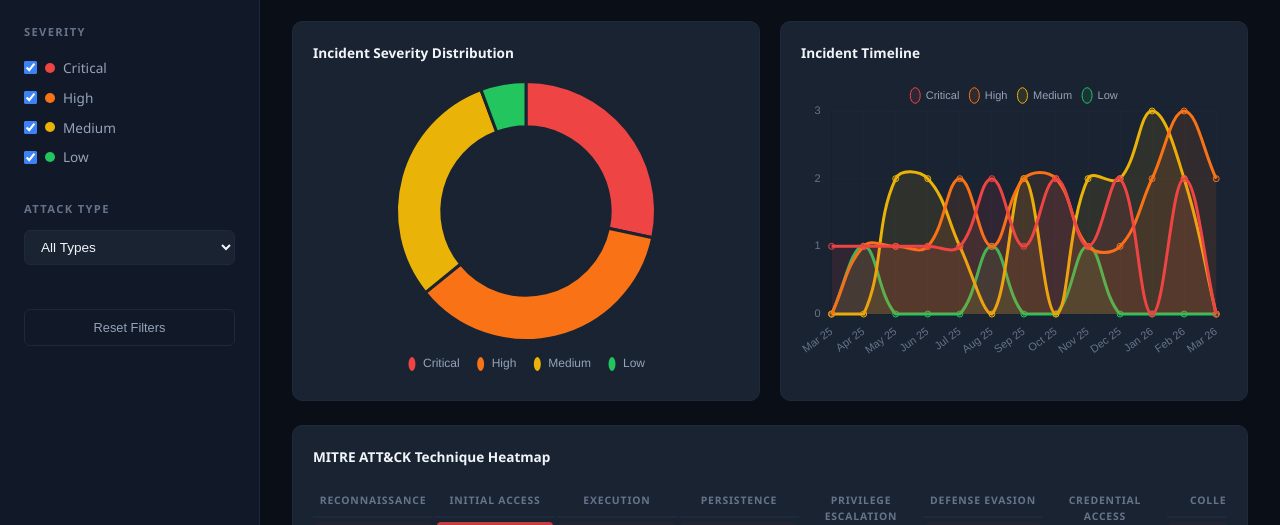
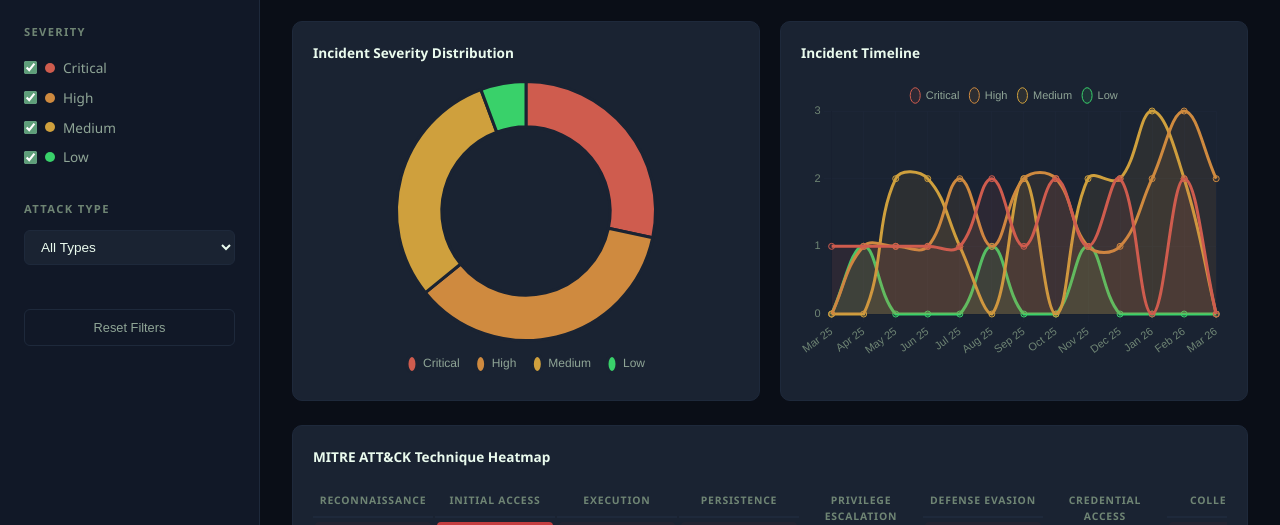
Before and after one commit to Freddricklogan/cybersecurity-incident-dashboard, a plain HTML site: page index.html in a window 1280 px wide. Shown: the part 211-736 px from the top of the page. Drawn offline with nearby package versions, Linux system fonts and the light colour scheme.

Commit message:
Matrix reskin: phosphor green on near-black with neutral accents (retire teal/navy/rainbow neon)

```diff
--- a/css/style.css
+++ b/css/style.css
@@ -5,15 +5,15 @@
     --bg-secondary: #111827;
     --bg-card: #1a2332;
     --border: #1e293b;
-    --text-primary: #f1f5f9;
-    --text-secondary: #94a3b8;
-    --text-muted: #64748b;
-    --critical: #ef4444;
-    --high: #f97316;
-    --medium: #eab308;
-    --low: #22c55e;
-    --accent: #3b82f6;
-    --accent-dim: rgba(59, 130, 246, 0.15);
+    --text-primary: #eafbee;
+    --text-secondary: #8fa596;
+    --text-muted: #6f8574;
+    --critical: #cf5c4e;
+    --high: #cf8a3f;
+    --medium: #cfa03d;
+    --low: #39d16a;
+    --accent: #5f9e7a;
+    --accent-dim: rgba(95, 158, 122, 0.15);
 }
 
 body {
@@ -426,7 +426,7 @@ tbody tr {
 }
 
 tbody tr:hover {
-    background: rgba(59, 130, 246, 0.05);
+    background: rgba(95, 158, 122, 0.05);
 }
 
 tbody td {
@@ -445,10 +445,10 @@ tbody td {
     letter-spacing: 0.05em;
 }
 
-.severity-badge.critical { background: rgba(239,68,68,0.15); color: var(--critical); }
-.severity-badge.high { background: rgba(249,115,22,0.15); color: var(--high); }
-.severity-badge.medium { background: rgba(234,179,8,0.15); color: var(--medium); }
-.severity-badge.low { background: rgba(34,197,94,0.15); color: var(--low); }
+.severity-badge.critical { background: rgba(207, 92, 78,0.15); color: var(--critical); }
+.severity-badge.high { background: rgba(207, 138, 63,0.15); color: var(--high); }
+.severity-badge.medium { background: rgba(207, 160, 61,0.15); color: var(--medium); }
+.severity-badge.low { background: rgba(57, 209, 106,0.15); color: var(--low); }
 
 .status-tag {
     display: inline-block;
@@ -458,10 +458,10 @@ tbody td {
     font-weight: 500;
 }
 
-.status-tag.open { background: rgba(239,68,68,0.1); color: var(--critical); }
-.status-tag.investigating { background: rgba(249,115,22,0.1); color: var(--high); }
-.status-tag.contained { background: rgba(234,179,8,0.1); color: var(--medium); }
-.status-tag.resolved { background: rgba(34,197,94,0.1); color: var(--low); }
+.status-tag.open { background: rgba(207, 92, 78,0.1); color: var(--critical); }
+.status-tag.investigating { background: rgba(207, 138, 63,0.1); color: var(--high); }
+.status-tag.contained { background: rgba(207, 160, 61,0.1); color: var(--medium); }
+.status-tag.resolved { background: rgba(57, 209, 106,0.1); color: var(--low); }
 
 /* Scrollbar */
 ::-webkit-scrollbar { width: 6px; height: 6px; }
--- a/js/dashboard.js
+++ b/js/dashboard.js
@@ -50,7 +50,7 @@ function renderSeverityChart() {
             labels: Object.keys(counts),
             datasets: [{
                 data: Object.values(counts),
-                backgroundColor: ['#ef4444', '#f97316', '#eab308', '#22c55e'],
+                backgroundColor: ['#cf5c4e', '#cf8a3f', '#cfa03d', '#39d16a'],
                 borderColor: '#1a2332',
                 borderWidth: 3
             }]
@@ -62,7 +62,7 @@ function renderSeverityChart() {
             plugins: {
                 legend: {
                     position: 'bottom',
-                    labels: { color: '#94a3b8', padding: 16, usePointStyle: true, pointStyleWidth: 10, font: { size: 12 } }
+                    labels: { color: '#8fa596', padding: 16, usePointStyle: true, pointStyleWidth: 10, font: { size: 12 } }
                 }
             }
         }
@@ -95,10 +95,10 @@ function renderTimelineChart() {
         data: {
             labels,
             datasets: [
-                { label: 'Critical', data: sortedKeys.map(k => monthly[k].Critical), borderColor: '#ef4444', backgroundColor: 'rgba(239,68,68,0.1)', fill: true, tension: 0.4 },
-                { label: 'High', data: sortedKeys.map(k => monthly[k].High), borderColor: '#f97316', backgroundColor: 'rgba(249,115,22,0.1)', fill: true, tension: 0.4 },
-                { label: 'Medium', data: sortedKeys.map(k => monthly[k].Medium), borderColor: '#eab308', backgroundColor: 'rgba(234,179,8,0.1)', fill: true, tension: 0.4 },
-                { label: 'Low', data: sortedKeys.map(k => monthly[k].Low), borderColor: '#22c55e', backgroundColor: 'rgba(34,197,94,0.1)', fill: true, tension: 0.4 }
+                { label: 'Critical', data: sortedKeys.map(k => monthly[k].Critical), borderColor: '#cf5c4e', backgroundColor: 'rgba(207, 92, 78,0.1)', fill: true, tension: 0.4 },
+                { label: 'High', data: sortedKeys.map(k => monthly[k].High), borderColor: '#cf8a3f', backgroundColor: 'rgba(207, 138, 63,0.1)', fill: true, tension: 0.4 },
+                { label: 'Medium', data: sortedKeys.map(k => monthly[k].Medium), borderColor: '#cfa03d', backgroundColor: 'rgba(207, 160, 61,0.1)', fill: true, tension: 0.4 },
+                { label: 'Low', data: sortedKeys.map(k => monthly[k].Low), borderColor: '#39d16a', backgroundColor: 'rgba(57, 209, 106,0.1)', fill: true, tension: 0.4 }
             ]
         },
         options: {
@@ -106,12 +106,12 @@ function renderTimelineChart() {
             maintainAspectRatio: false,
             interaction: { mode: 'index', intersect: false },
             scales: {
-                x: { grid: { color: 'rgba(30,41,59,0.5)' }, ticks: { color: '#64748b', font: { size: 11 } } },
-                y: { grid: { color: 'rgba(30,41,59,0.5)' }, ticks: { color: '#64748b', stepSize: 1, font: { size: 11 } }, beginAtZero: true }
+                x: { grid: { color: 'rgba(30,41,59,0.5)' }, ticks: { color: '#6f8574', font: { size: 11 } } },
+                y: { grid: { color: 'rgba(30,41,59,0.5)' }, ticks: { color: '#6f8574', stepSize: 1, font: { size: 11 } }, beginAtZero: true }
             },
             plugins: {
                 legend: {
-                    labels: { color: '#94a3b8', usePointStyle: true, pointStyleWidth: 10, font: { size: 11 } }
+                    labels: { color: '#8fa596', usePointStyle: true, pointStyleWidth: 10, font: { size: 11 } }
                 }
             }
         }
--- a/js/mitre.js
+++ b/js/mitre.js
@@ -58,7 +58,7 @@ window.renderMitreHeatmap = function(incidents) {
                 const g = Math.round(68 * intensity + 35 * (1 - intensity));
                 const b = Math.round(68 * intensity + 50 * (1 - intensity));
                 cell.style.background = `rgba(${r}, ${g}, ${b}, ${0.2 + intensity * 0.6})`;
-                cell.style.color = '#f1f5f9';
+                cell.style.color = '#eafbee';
             } else {
                 cell.style.background = 'rgba(30, 41, 59, 0.3)';
             }
@@ -69,7 +69,7 @@ window.renderMitreHeatmap = function(incidents) {
                 <div class="mitre-tooltip">
                     <strong>${tech.id}: ${tech.name}</strong>
                     ${tech.description}<br>
-                    <span style="color: ${tech.count > 0 ? '#ef4444' : '#64748b'}; font-weight: 600; margin-top: 4px; display: inline-block;">
+                    <span style="color: ${tech.count > 0 ? '#cf5c4e' : '#6f8574'}; font-weight: 600; margin-top: 4px; display: inline-block;">
                         ${tech.count} incident${tech.count !== 1 ? 's' : ''}
                     </span>
                 </div>
```
